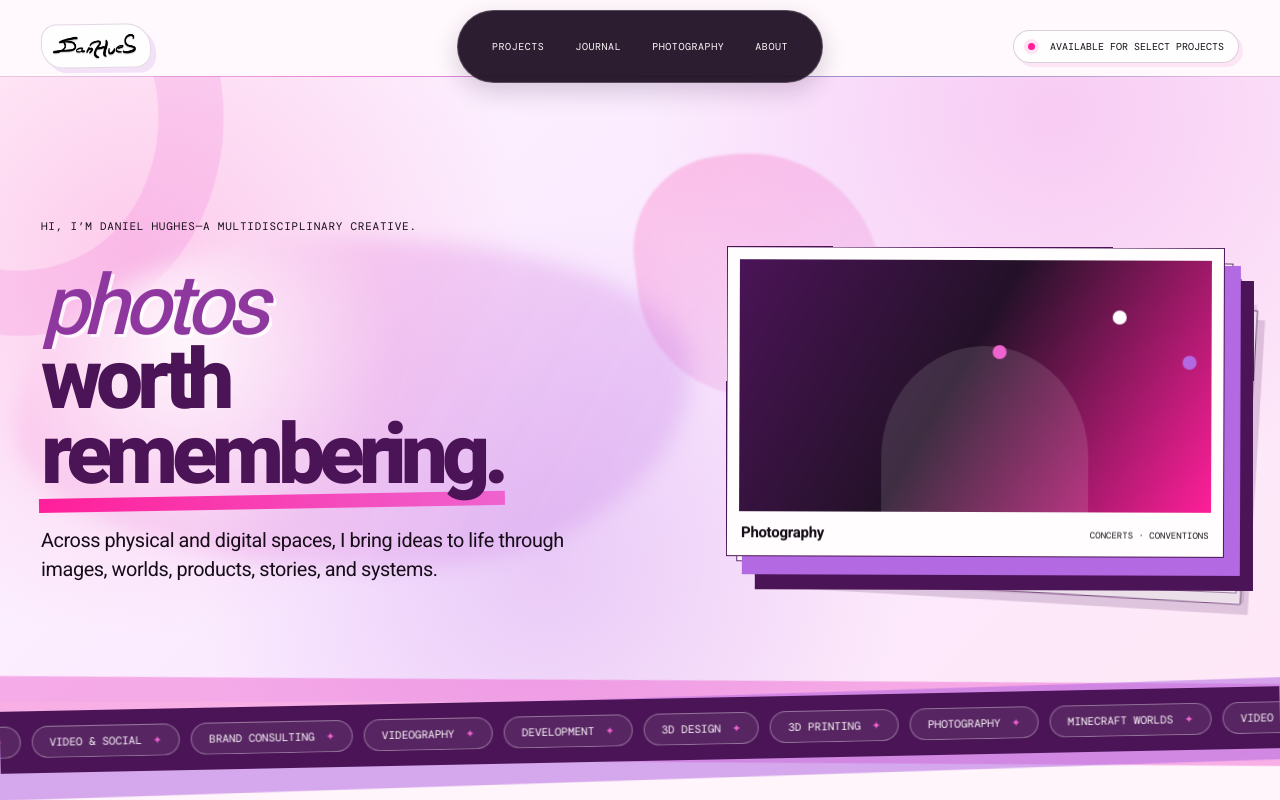
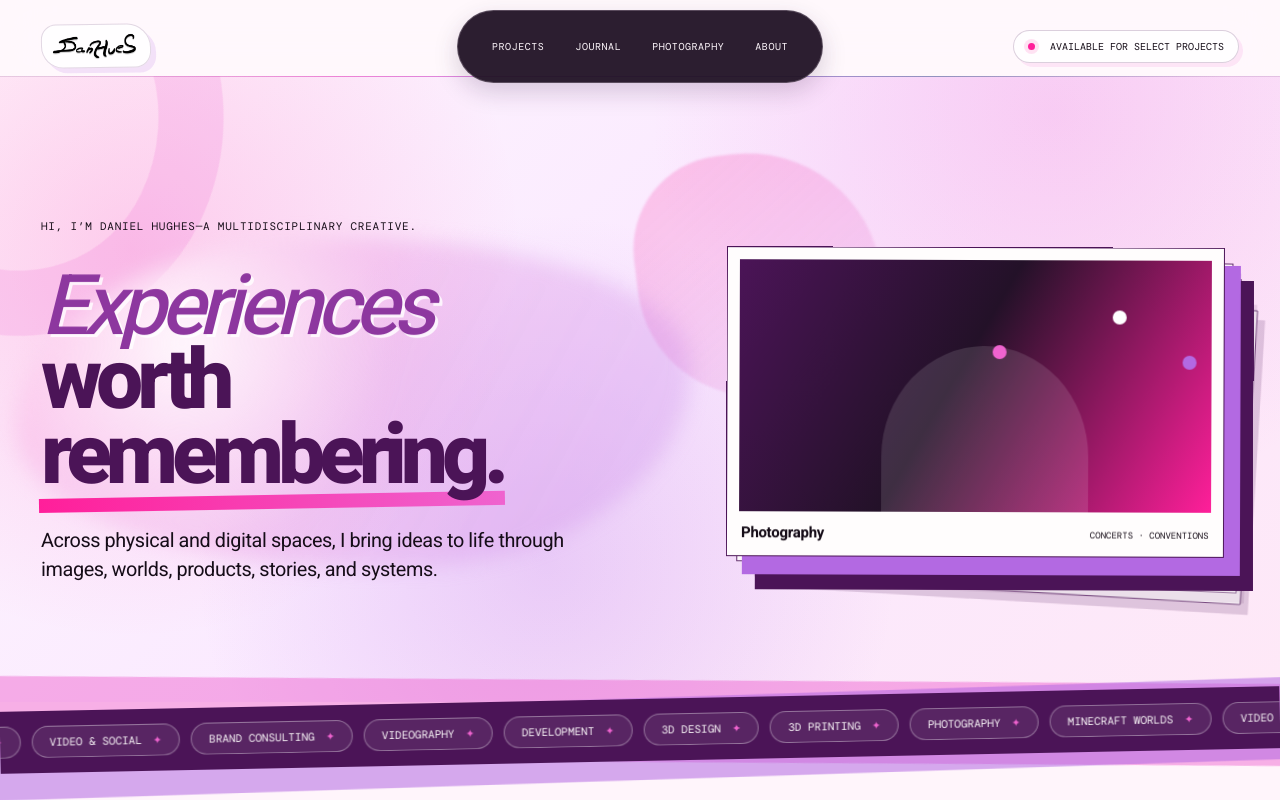
Before and after one commit to DanHues/creative-portfolio, a Next.js app: page / in a window 1280 px wide. Shown: the top 800 px of the page. Built offline with nearby package versions, Linux system fonts and the light colour scheme; a web font is replaced by a local one.

Commit message:
Expand the homepage creative word cycle

```diff
--- a/components/cycling-words.tsx
+++ b/components/cycling-words.tsx
@@ -3,13 +3,19 @@
 import { useEffect, useState } from "react";
 
 const words = [
-  "worlds",
-  "products",
-  "videos",
-  "photos",
-  "brands",
-  "experiences",
-  "strange ideas",
+  "Products",
+  "Worlds",
+  "Marketing",
+  "Experiences",
+  "Videos",
+  "Stories",
+  "Games",
+  "Photography",
+  "Strange ideas",
+  "Events",
+  "Development",
+  "Servers",
+  "Brands",
 ];
 
 export function CyclingWords() {
```
